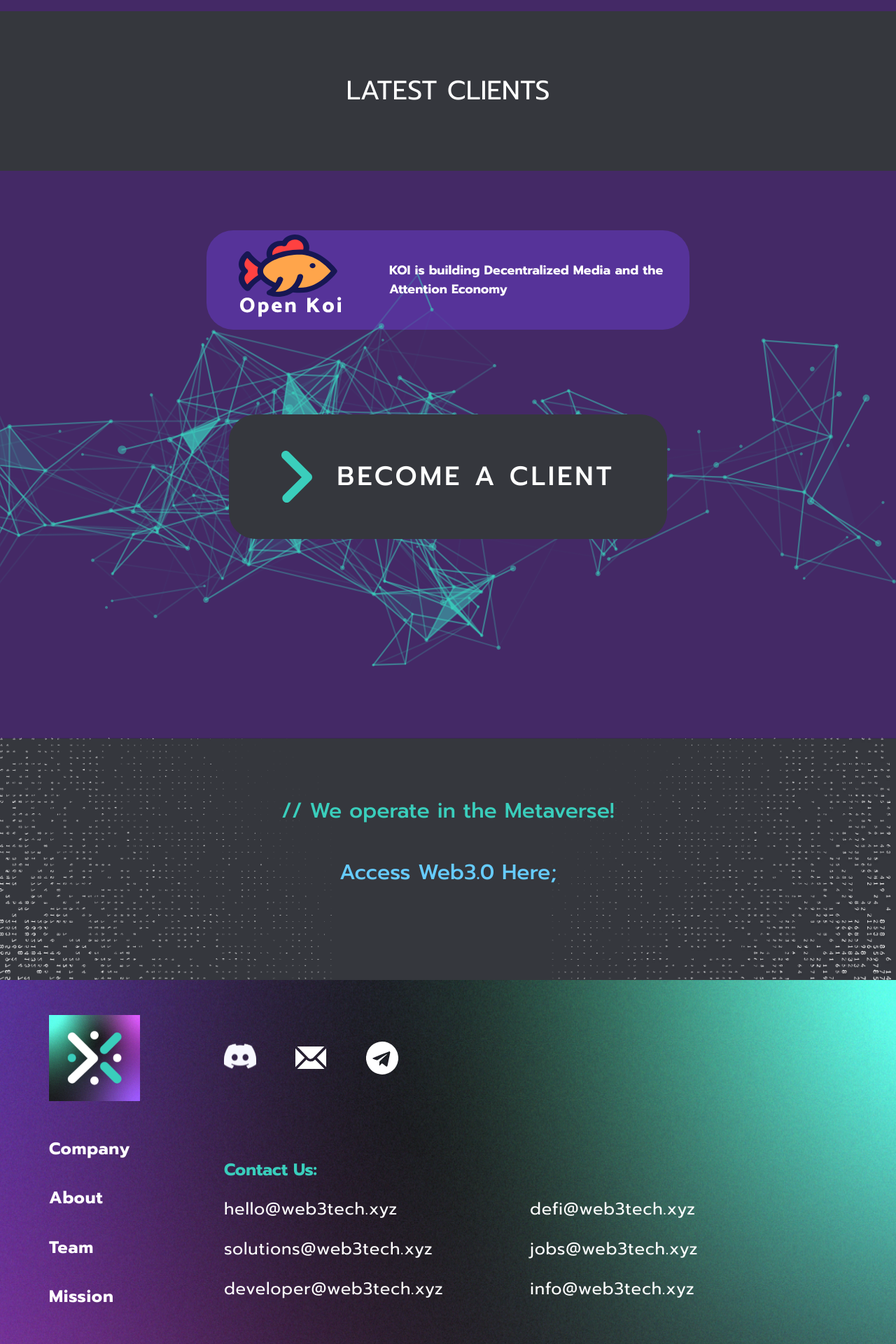
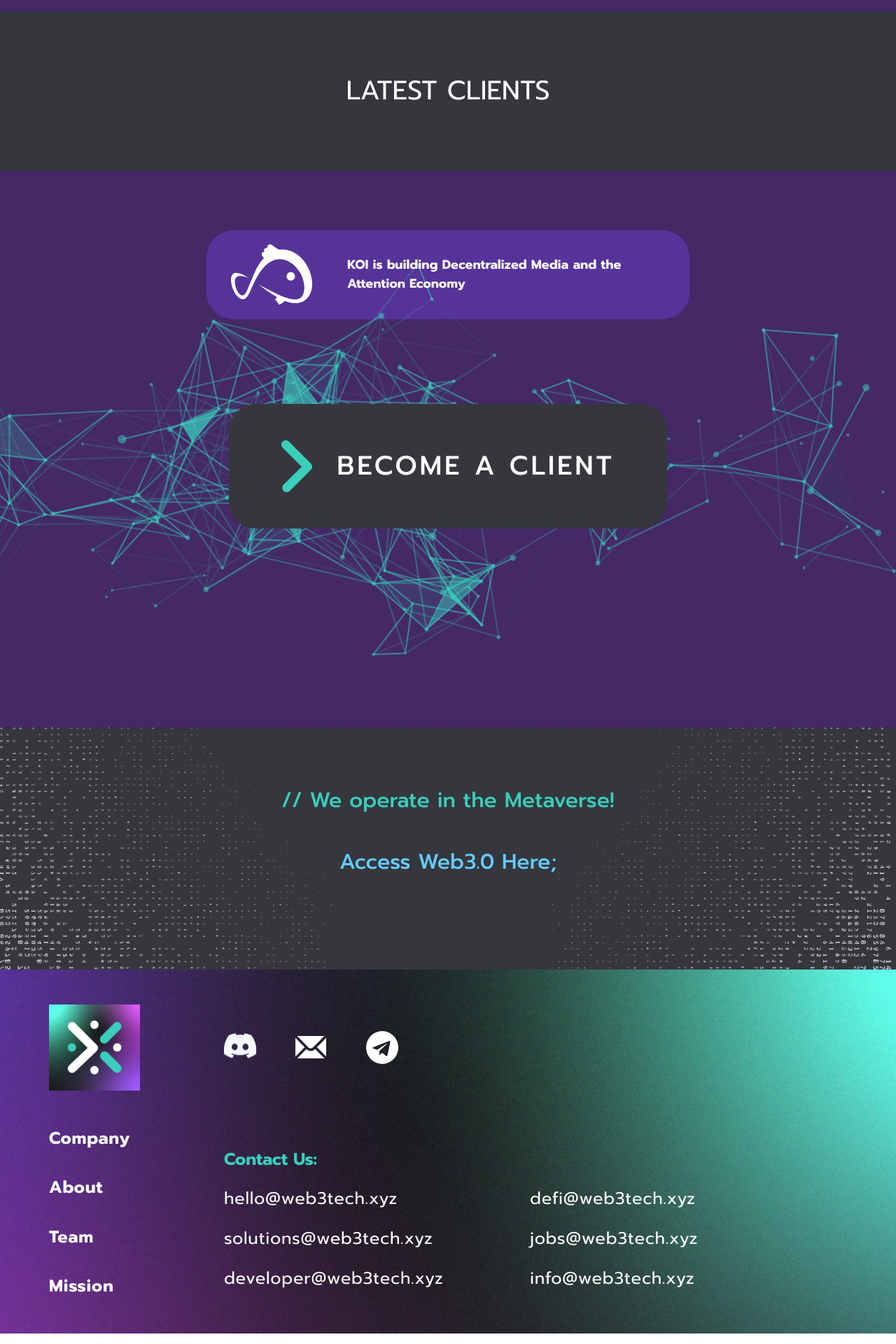
Before and after one commit to technology-xyz/new-site, a Jekyll site: the page built from index.html, in a window 1280 px wide. Shown: the part 1192-3112 px from the top of the page at 70% size. Built offline with Jekyll 4.4.1, drawn with Linux system fonts in a browser that asks for light colours.

Commit message:
updated feedback

```diff
--- a/_includes/common/footer.html
+++ b/_includes/common/footer.html
@@ -54,7 +54,7 @@
                 <div class="company-name"><a href="#">Mission</a></div>
             </div>
             <div class="social-btns">
-                <a href="#" class="social-icon">
+                <a href="https://discord.gg/ZVvsXHYCRk" target="_blank" class="social-icon">
                     <img src="/img/icons/social_discord.svg" alt="" width="26">
                 </a>
                 <a href="#" class="social-icon">
--- a/_includes/home/sections.html
+++ b/_includes/home/sections.html
@@ -35,7 +35,7 @@
     </section>
     <section class="become-a-client">
         <div class="koi-box">
-            <img src="/img/landing/openkoi.svg" alt="openkoi">
+            <img src="/img/landing/openkoi.svg" alt="koii">
             <div class="font-cap4 koi-descr">KOI is building Decentralized Media and the Attention Economy </div>
         </div>
         <div class="become-container">
--- a/_sass/pages/common/footer.scss
+++ b/_sass/pages/common/footer.scss
@@ -23,6 +23,9 @@
                 flex: 1;
                 .social-icon{
                     margin-right: 50px;
+                }
+                a{
+                    text-decoration: none;
                 }
             }
         }
--- a/_sass/pages/home/sections.scss
+++ b/_sass/pages/home/sections.scss
@@ -74,11 +74,21 @@
             align-items: center;
             img{
                 margin-left: 35px;
+                margin-top: 20px;
+                margin-bottom: 20px;
             }
             .koi-descr{
                 margin-left: 50px;
                 margin-right: 25px;
                 flex: 1;
+            }
+            @media (max-width: 768px) {
+                img{
+                    width: 80px;
+                }
+                .koi-descr{
+                    text-align: right;
+                }
             }
         }
         .become-container{
@@ -213,7 +223,7 @@
             .koi-box{
                 img{
                     margin-left: 20px;
-                    width: 120px;
+                    width: 80px;
                 }
                 .koi-descr{
                     margin-left: 25px;
@@ -227,7 +237,6 @@
         .become-a-client{
             .koi-box{
                 img{
-                    width: 100px;
                     margin: 10px 0 10px 20px;
                 }
                 .koi-descr{
```
Also changed, not shown: img/landing/openkoi.svg.
